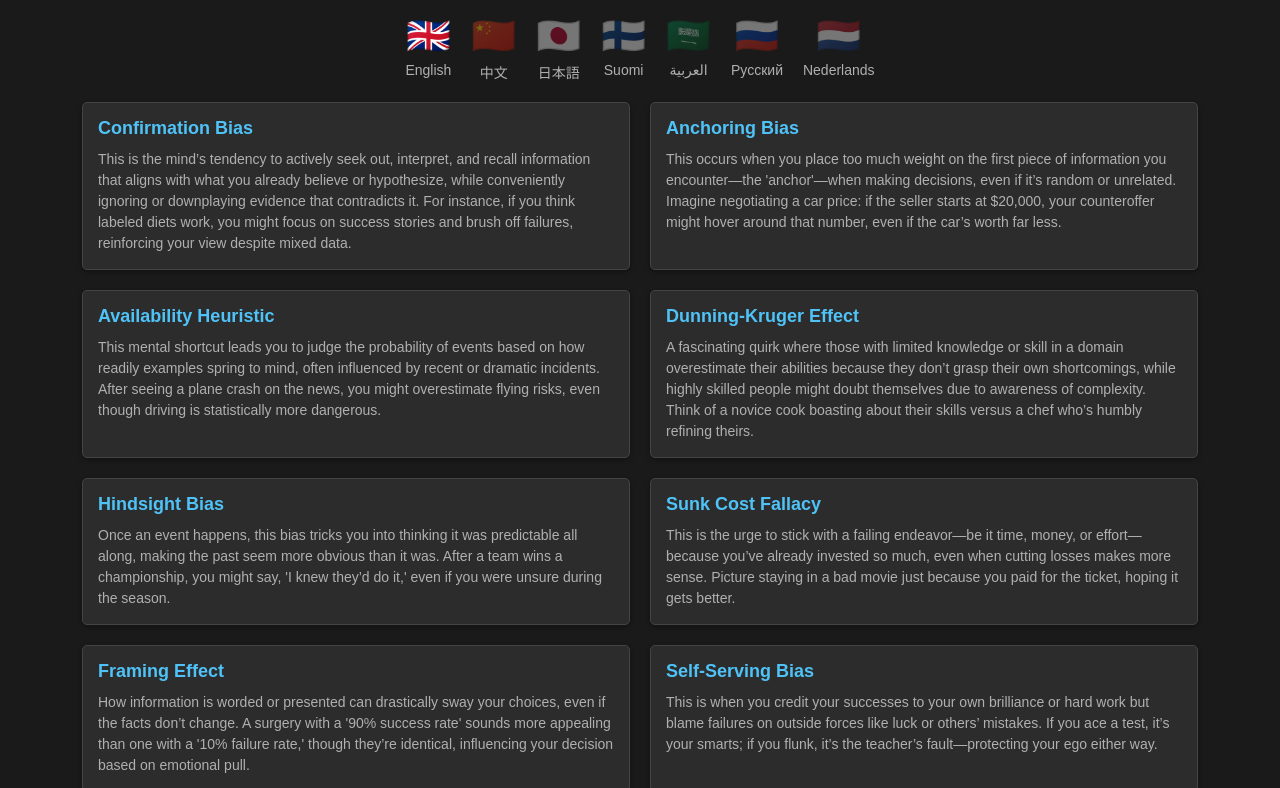
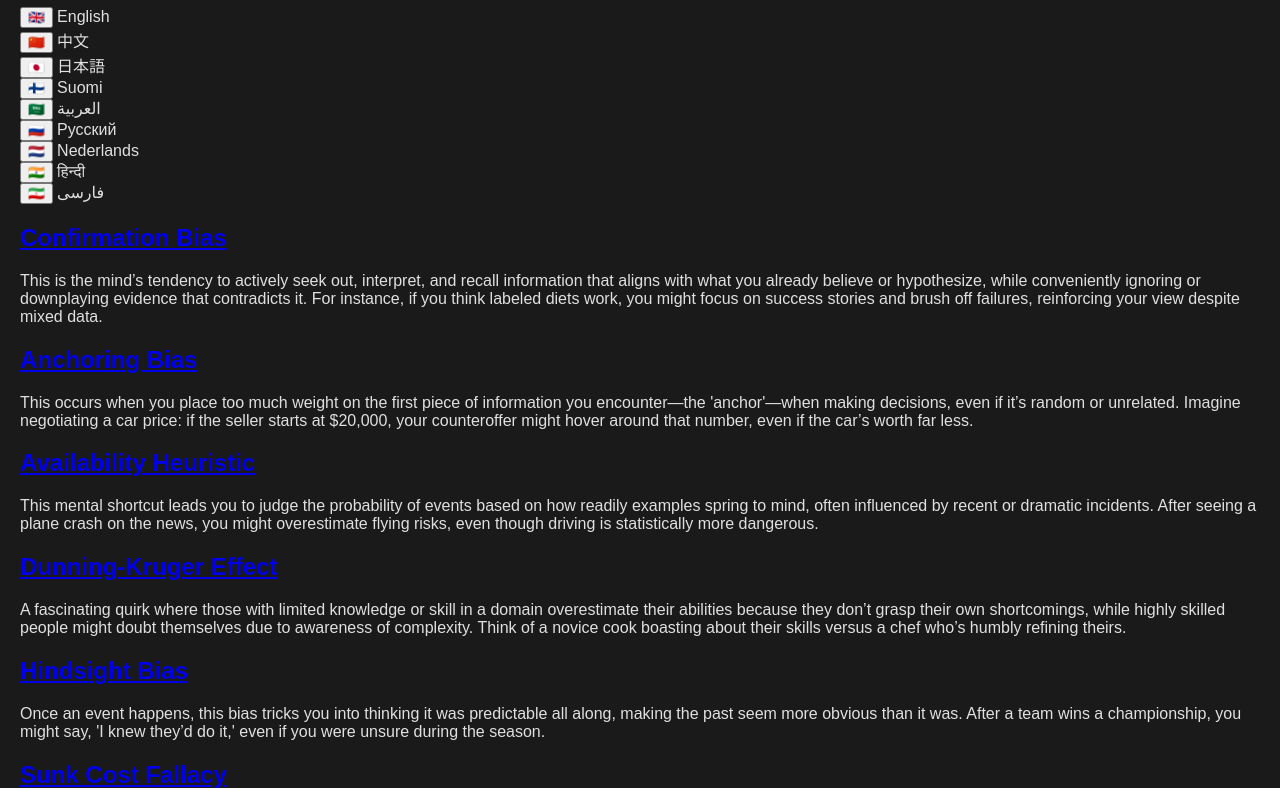
Before and after one commit to douglas278/cognitive-biases, a plain HTML site: page index.html in a window 1280 px wide. Shown: the part 73-861 px from the top of the page. Drawn offline with Linux system fonts and the light colour scheme.

Commit message:
Update index.html

```diff
--- a/index.html
+++ b/index.html
@@ -5,107 +5,22 @@
     <meta name="viewport" content="width=device-width, initial-scale=1.0">
     <title>Top 50 Cognitive Biases (Dark Mode)</title>
     <style>
+        /* Existing CSS */
         body {
             font-family: Arial, sans-serif;
             margin: 20px;
             background-color: #1A1A1A;
             color: #E0E0E0;
         }
-        h1 {
-            text-align: center;
-            color: #FFFFFF;
-            margin-bottom: 30px;
-        }
-        .toggle {
-            text-align: center;
-            margin-bottom: 20px;
-            display: flex;
-            justify-content: center;
-            gap: 20px;
-        }
-        .toggle-item {
-            display: flex;
-            flex-direction: column;
-            align-items: center;
-            gap: 5px;
-        }
-        button {
-            font-size: 36px;
-            background: none;
-            border: none;
-            padding: 0;
-            cursor: pointer;
-            color: #E0E0E0;
-            transition: opacity 0.3s;
-        }
-        button.active {
-            opacity: 1;
-        }
-        button.inactive {
-            opacity: 0.4;
-        }
-        .toggle-item span {
-            font-size: 14px;
-            color: #B0B0B0;
-        }
-        .bias-container {
-            display: grid;
-            grid-template-columns: repeat(auto-fit, minmax(350px, 1fr));
-            gap: 20px;
-            max-width: 100%;
-            width: 90%;
-            margin: 0 auto;
-            direction: ltr; /* Default left-to-right */
-        }
-        .bias {
-            background-color: #2C2C2C;
-            border: 1px solid #444;
-            border-radius: 5px;
-            padding: 15px;
-            box-shadow: 0 2px 5px rgba(0,0,0,0.3);
-            direction: ltr; /* Default left-to-right for biases */
-        }
-        .bias h2 {
-            margin: 0 0 10px;
-            font-size: 18px;
-        }
-        .bias h2 a {
-            color: #4FC3F7;
-            text-decoration: none;
-        }
-        .bias h2 a:hover {
-            text-decoration: underline;
-            color: #81D4FA;
-        }
-        .bias p {
-            margin: 0;
-            font-size: 14px;
-            color: #B0B0B0;
-            line-height: 1.5;
-        }
-        footer {
-            text-align: center;
-            margin-top: 20px;
-            font-style: italic;
-            color: #888;
-        }
-        /* RTL adjustments for Arabic */
-        .arabic .bias-container,
-        .arabic .bias,
-        .arabic h1,
-        .arabic footer {
+        /* ... other existing styles ... */
+
+        /* RTL adjustments for Arabic and Persian */
+        .rtl .bias-container,
+        .rtl .bias,
+        .rtl h1,
+        .rtl footer {
             direction: rtl;
             text-align: right;
-        }
-        @media (min-width: 1200px) {
-            .bias-container {
-                grid-template-columns: repeat(auto-fit, minmax(400px, 1fr));
-            }
-        }
-        @media (min-width: 1600px) {
-            .bias-container {
-                grid-template-columns: repeat(auto-fit, minmax(450px, 1fr));
-            }
         }
     </style>
 </head>
@@ -140,6 +55,15 @@
             <button id="toggleNl" class="inactive">🇳🇱</button>
             <span id="labelNl"></span>
         </div>
+        <div class="toggle-item">
+            <button id="toggleHi" class="inactive">🇮🇳</button>
+            <span id="labelHi"></span>
+        </div>
+        <!-- Add Persian toggle button -->
+        <div class="toggle-item">
+            <button id="toggleFa" class="inactive">🇮🇷</button>
+            <span id="labelFa"></span>
+        </div>
     </div>
     <div class="bias-container" id="biasContainer"></div>
     <footer id="footer"></footer>
@@ -152,6 +76,9 @@
     <script src="constants_ar.js"></script>
     <script src="constants_ru.js"></script>
     <script src="constants_nl.js"></script>
+    <script src="constants_hi.js"></script>
+    <!-- Add Persian constants -->
+    <script src="constants_fa.js"></script>
 
     <script>
         const languageMap = {
@@ -161,7 +88,9 @@
             'fi': constants_fi,
             'ar': constants_ar,
             'ru': constants_ru,
-            'nl': constants_nl
+            'nl': constants_nl,
+            'hi': constants_hi,
+            'fa': constants_fa  // Add Persian to the language map
         };
 
         let currentLang = 'en'; // Start with English
@@ -192,6 +121,8 @@
             document.getElementById('labelAr').textContent = languageMap['ar'].label;
             document.getElementById('labelRu').textContent = languageMap['ru'].label;
             document.getElementById('labelNl').textContent = languageMap['nl'].label;
+            document.getElementById('labelHi').textContent = languageMap['hi'].label;
+            document.getElementById('labelFa').textContent = languageMap['fa'].label; // Add Persian label
 
             // Update button states
             document.getElementById('toggleEn').className = currentLang === 'en' ? 'active' : 'inactive';
@@ -201,9 +132,11 @@
             document.getElementById('toggleAr').className = currentLang === 'ar' ? 'active' : 'inactive';
             document.getElementById('toggleRu').className = currentLang === 'ru' ? 'active' : 'inactive';
             document.getElementById('toggleNl').className = currentLang === 'nl' ? 'active' : 'inactive';
+            document.getElementById('toggleHi').className = currentLang === 'hi' ? 'active' : 'inactive';
+            document.getElementById('toggleFa').className = currentLang === 'fa' ? 'active' : 'inactive'; // Add Persian button state
 
-            // Toggle RTL for Arabic only
-            document.body.className = currentLang === 'ar' ? 'arabic' : '';
+            // Toggle RTL for Arabic and Persian
+            document.body.className = (currentLang === 'ar' || currentLang === 'fa') ? 'rtl' : '';
         }
 
         // Add event listeners for each toggle button
@@ -242,6 +175,17 @@
             renderBiases();
         });
 
+        document.getElementById('toggleHi').addEventListener('click', () => {
+            currentLang = 'hi';
+            renderBiases();
+        });
+
+        // Add Persian event listener
+        document.getElementById('toggleFa').addEventListener('click', () => {
+            currentLang = 'fa';
+            renderBiases();
+        });
+
         renderBiases();
     </script>
 </body>
```
